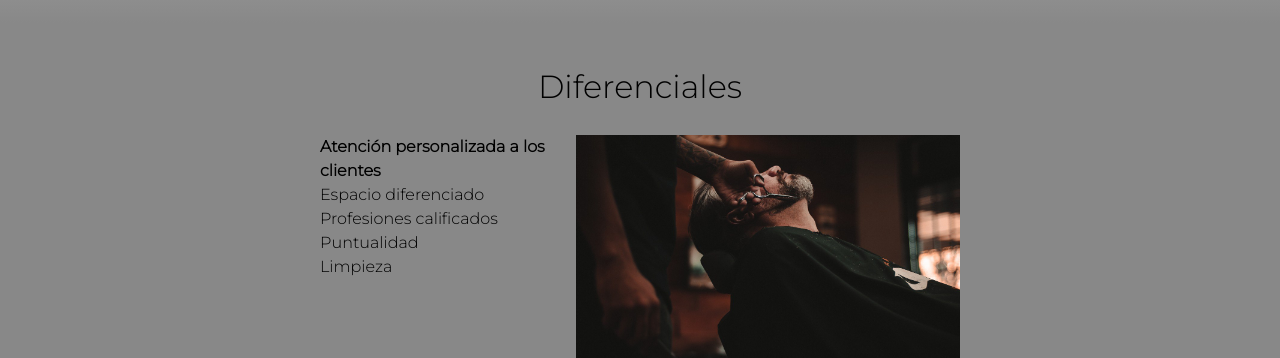
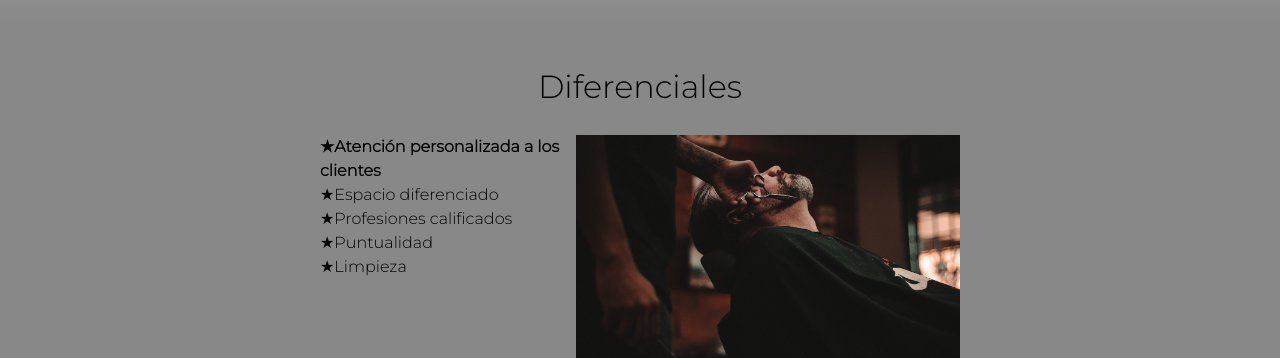
Before and after one commit to Gisellrom/Curso-HTML5YCSS3, a plain HTML site: page index.html in a window 1280 px wide. Shown: the part 1600-1958 px from the top of the page. Drawn offline with Linux system fonts and the light colour scheme.

Commit message:
Pseudo-clases

```diff
--- a/style.css
+++ b/style.css
@@ -235,6 +235,9 @@ p::first-line{
 .items {
     line-height: 1.5;
 }
+.items:before{
+    content: '★';
+}
 
 .items:first-child{
     font-weight: bold;
```
